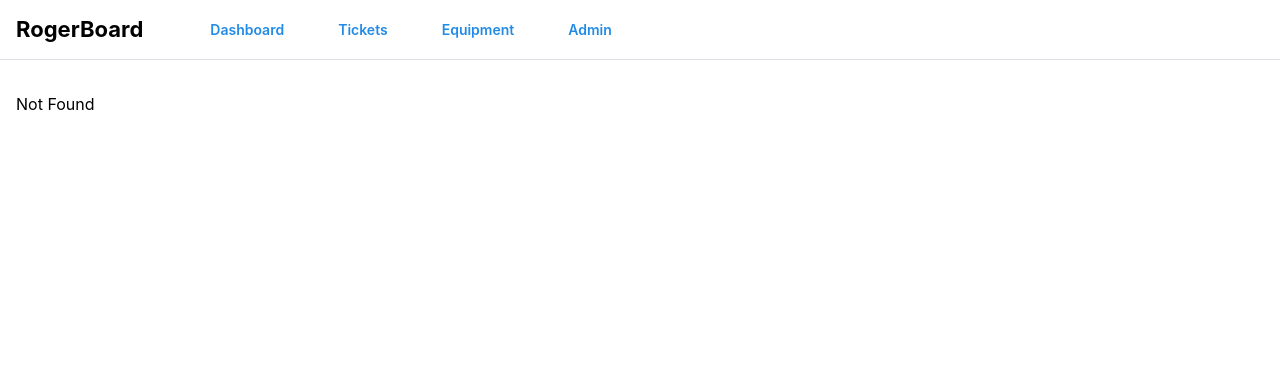
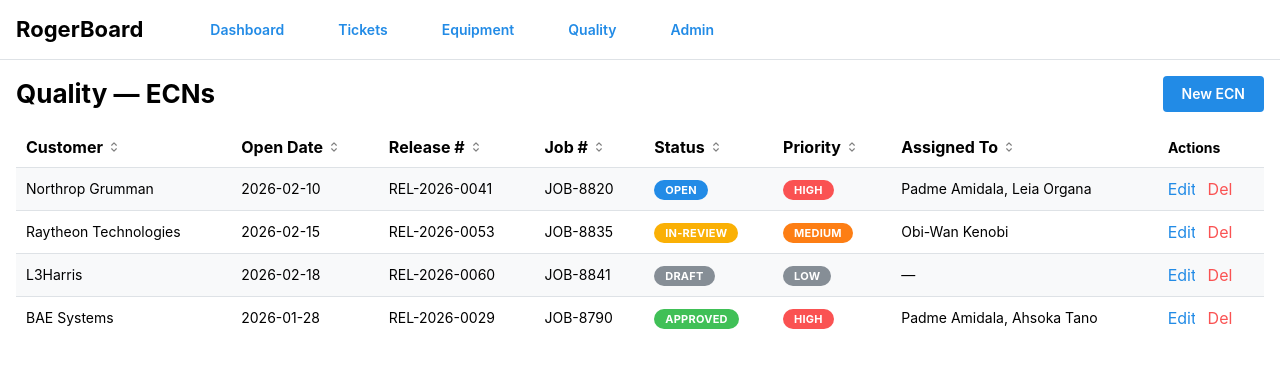
Before and after one commit to pushkatel/v2rogerBoard, a React (Vite) app: page /quality in a window 1280 px wide. Before the commit this address had no page. Shown: the top 368 px of the page. Built offline with nearby package versions, Linux system fonts and the light colour scheme.

Commit message:
feat: add Quality page with ECN tracking and employee assignment

```diff
--- /dev/null
+++ b/src/components/pages/quality/ECNForm.tsx
@@ -0,0 +1,92 @@
+import { Button, Checkbox, Group, MultiSelect, Select, Stack, TextInput } from "@mantine/core";
+import type { UseFormReturnType } from "@mantine/form";
+import type { FormEventHandler } from "react";
+
+import type { ECNPriority, ECNStatus } from "@/types";
+
+interface ECNFormProps {
+  form: UseFormReturnType<{
+    customer: string;
+    openDate: string;
+    releaseNumber: string;
+    jobNumber: string;
+    status: ECNStatus;
+    priority: ECNPriority;
+    assignedEmployeeIds: string[];
+  }>;
+  onSubmit: FormEventHandler<HTMLFormElement>;
+  editing: boolean;
+  employeeOptions: { value: string; label: string }[];
+}
+
+export const ECNForm = ({
+  form,
+  onSubmit,
+  editing,
+  employeeOptions,
+}: ECNFormProps) => (
+  <form onSubmit={onSubmit}>
+    <Stack>
+      <TextInput
+        label="Customer"
+        required
+        {...form.getInputProps("customer")}
+      />
+      <TextInput
+        label="Open Date"
+        type="date"
+        required
+        {...form.getInputProps("openDate")}
+      />
+      <TextInput
+        label="Release Number"
+        required
+        {...form.getInputProps("releaseNumber")}
+      />
+      <TextInput
+        label="Job Number"
+        required
+        {...form.getInputProps("jobNumber")}
+      />
+      <Select
+        label="Status"
+        required
+        data={ecnStatusOptions}
+        {...form.getInputProps("status")}
+      />
+      <Select
+        label="Priority"
+        required
+        data={ecnPriorityOptions}
+        {...form.getInputProps("priority")}
+      />
+      <MultiSelect
+        label="Assigned Employees"
+        data={employeeOptions}
+        searchable
+        renderOption={({ option, checked }) => (
+          <Group gap="sm">
+            <Checkbox checked={checked} onChange={() => {}} tabIndex={-1} readOnly />
+            {option.label}
+          </Group>
+        )}
+        {...form.getInputProps("assignedEmployeeIds")}
+      />
+      <Button type="submit">{editing ? "Update" : "Create"}</Button>
+    </Stack>
+  </form>
+);
+
+const ecnStatusOptions: { value: ECNStatus; label: string }[] = [
+  { value: "draft", label: "Draft" },
+  { value: "open", label: "Open" },
+  { value: "in-review", label: "In Review" },
+  { value: "approved", label: "Approved" },
+  { value: "closed", label: "Closed" },
+];
+
+const ecnPriorityOptions: { value: ECNPriority; label: string }[] = [
+  { value: "low", label: "Low" },
+  { value: "medium", label: "Medium" },
+  { value: "high", label: "High" },
+];
--- /dev/null
+++ b/src/components/pages/quality/Quality.tsx
@@ -0,0 +1,136 @@
+import { Badge, Group, Stack, Title } from "@mantine/core";
+import { useForm } from "@mantine/form";
+import { useDisclosure } from "@mantine/hooks";
+import { useEffect, useMemo, useState } from "react";
+
+import type { Column } from "@/components/shared/DataTable";
+import { DataTable } from "@/components/shared/DataTable";
+import { ModalButton } from "@/components/shared/ModalButton";
+import { useAppContext } from "@/data/AppContext";
+import type { ECN, ECNPriority, ECNStatus } from "@/types";
+import { ecnPriorityColor, ecnStatusColor } from "@/utils";
+
+import { ECNForm } from "./ECNForm";
+
+export const Quality = () => {
+  const { ecns, employees, addECN, updateECN, deleteECN } = useAppContext();
+  const [opened, { open, close }] = useDisclosure(false);
+  const [editing, setEditing] = useState<ECN | null>(null);
+
+  const columns: Column<ECN>[] = useMemo(
+    () => [
+      { header: "Customer", accessor: "customer" },
+      { header: "Open Date", accessor: "openDate" },
+      { header: "Release #", accessor: "releaseNumber" },
+      { header: "Job #", accessor: "jobNumber" },
+      {
+        header: "Status",
+        accessor: (e) => (
+          <Badge color={ecnStatusColor[e.status]}>{e.status}</Badge>
+        ),
+        sortValue: (e) => e.status,
+      },
+      {
+        header: "Priority",
+        accessor: (e) => (
+          <Badge color={ecnPriorityColor[e.priority]}>{e.priority}</Badge>
+        ),
+        sortValue: (e) => e.priority,
+      },
+      {
+        header: "Assigned To",
+        accessor: (e) =>
+          e.assignedEmployeeIds
+            .map((id) => employees.find((emp) => emp.id === id)?.name)
+            .filter(Boolean)
+            .join(", ") || "—",
+        sortValue: (e) =>
+          e.assignedEmployeeIds
+            .map((id) => employees.find((emp) => emp.id === id)?.name ?? "")
+            .join(", "),
+      },
+    ],
+    [employees],
+  );
+
+  const form = useForm({
+    initialValues: {
+      customer: "",
+      openDate: new Date().toISOString().slice(0, 10),
+      releaseNumber: "",
+      jobNumber: "",
+      status: "draft" as ECNStatus,
+      priority: "medium" as ECNPriority,
+      assignedEmployeeIds: [] as string[],
+    },
+  });
+
+  useEffect(() => {
+    if (editing) {
+      form.setValues({
+        customer: editing.customer,
+        openDate: editing.openDate,
+        releaseNumber: editing.releaseNumber,
+        jobNumber: editing.jobNumber,
+        status: editing.status,
+        priority: editing.priority,
+        assignedEmployeeIds: editing.assignedEmployeeIds,
+      });
+    } else {
+      form.reset();
+    }
+    // eslint-disable-next-line react-hooks/exhaustive-deps
+  }, [editing]);
+
+  const handleOpen = (ecn?: ECN) => {
+    setEditing(ecn ?? null);
+    open();
+  };
+
+  const handleClose = () => {
+    close();
+    setEditing(null);
+    form.reset();
+  };
+
+  const handleSubmit = (values: typeof form.values) => {
+    if (editing) {
+      updateECN({ ...editing, ...values });
+    } else {
+      addECN({
+        id: `ecn-${Date.now()}`,
+        ...values,
+      });
+    }
+    handleClose();
+  };
+
+  return (
+    <Stack>
+      <Group justify="space-between">
+        <Title order={2}>Quality — ECNs</Title>
+        <ModalButton
+          label="New ECN"
+          onClick={() => handleOpen()}
+          modalTitle={editing ? "Edit ECN" : "New ECN"}
+          opened={opened}
+          onClose={handleClose}
+          content={
+            <ECNForm
+              form={form}
+              onSubmit={form.onSubmit(handleSubmit)}
+              editing={!!editing}
+              employeeOptions={employees.map((e) => ({ value: e.id, label: e.name }))}
+            />
+          }
+        />
+      </Group>
+      <DataTable
+        columns={columns}
+        data={ecns}
+        onEdit={handleOpen}
+        onDelete={deleteECN}
+      />
+    </Stack>
+  );
+};
--- a/src/data/AppContext.tsx
+++ b/src/data/AppContext.tsx
@@ -1,10 +1,11 @@
 import { createContext, useContext, useState } from "react";
 
-import type { Area, Department, Employee, Equipment, Ticket } from "@/types";
+import type { Area, Department, ECN, Employee, Equipment, Ticket } from "@/types";
 
 import {
   seedAreas,
   seedDepartments,
+  seedECNs,
   seedEmployees,
   seedEquipment,
   seedTickets,
@@ -31,6 +32,10 @@
   addArea: (area: Area) => void;
   updateArea: (area: Area) => void;
   deleteArea: (id: string) => void;
+  ecns: ECN[];
+  addECN: (ecn: ECN) => void;
+  updateECN: (ecn: ECN) => void;
+  deleteECN: (id: string) => void;
 }
 
 const AppContext = createContext<AppContextValue | null>(null);
@@ -48,6 +53,7 @@
   const [employees, setEmployees] = useState<Employee[]>(seedEmployees);
   const [departments, setDepartments] = useState<Department[]>(seedDepartments);
   const [areas, setAreas] = useState<Area[]>(seedAreas);
+  const [ecns, setECNs] = useState<ECN[]>(seedECNs);
 
   const addTicket = (ticket: Ticket) => setTickets((prev) => [...prev, ticket]);
   const updateTicket = (ticket: Ticket) =>
@@ -79,6 +85,11 @@
     setAreas((prev) => prev.map((a) => (a.id === area.id ? area : a)));
   const deleteArea = (id: string) => setAreas((prev) => prev.filter((a) => a.id !== id));
 
+  const addECN = (ecn: ECN) => setECNs((prev) => [...prev, ecn]);
+  const updateECN = (ecn: ECN) =>
+    setECNs((prev) => prev.map((e) => (e.id === ecn.id ? ecn : e)));
+  const deleteECN = (id: string) => setECNs((prev) => prev.filter((e) => e.id !== id));
+
   return (
     <AppContext.Provider
       value={{
@@ -102,6 +113,10 @@
         addArea,
         updateArea,
         deleteArea,
+        ecns,
+        addECN,
+        updateECN,
+        deleteECN,
       }}
     >
       {children}
--- a/src/data/seed.ts
+++ b/src/data/seed.ts
@@ -1,4 +1,4 @@
-import type { Area, Department, Employee, Equipment, Ticket } from "@/types";
+import type { Area, Department, ECN, Employee, Equipment, Ticket } from "@/types";
 
 export const seedDepartments: Department[] = [
   { id: "dept-1", name: "Engineering" },
@@ -337,3 +337,46 @@
     createdAt: "2026-02-23",
   },
 ];
+
+export const seedECNs: ECN[] = [
+  {
+    id: "ecn-1",
+    customer: "Northrop Grumman",
+    openDate: "2026-02-10",
+    releaseNumber: "REL-2026-0041",
+    jobNumber: "JOB-8820",
+    status: "open",
+    priority: "high",
+    assignedEmployeeIds: ["emp-5", "emp-2"],
+  },
+  {
+    id: "ecn-2",
+    customer: "Raytheon Technologies",
+    openDate: "2026-02-15",
+    releaseNumber: "REL-2026-0053",
+    jobNumber: "JOB-8835",
+    status: "in-review",
+    priority: "medium",
+    assignedEmployeeIds: ["emp-6"],
+  },
+  {
+    id: "ecn-3",
+    customer: "L3Harris",
+    openDate: "2026-02-18",
+    releaseNumber: "REL-2026-0060",
+    jobNumber: "JOB-8841",
+    status: "draft",
+    priority: "low",
+    assignedEmployeeIds: [],
+  },
+  {
+    id: "ecn-4",
+    customer: "BAE Systems",
+    openDate: "2026-01-28",
+    releaseNumber: "REL-2026-0029",
+    jobNumber: "JOB-8790",
+    status: "approved",
+    priority: "high",
+    assignedEmployeeIds: ["emp-5", "emp-8"],
+  },
+];
--- a/src/routeTree.gen.ts
+++ b/src/routeTree.gen.ts
@@ -10,6 +10,7 @@
 
 import { Route as rootRouteImport } from './routes/__root'
 import { Route as TicketsRouteImport } from './routes/tickets'
+import { Route as QualityRouteImport } from './routes/quality'
 import { Route as EquipmentRouteImport } from './routes/equipment'
 import { Route as AdminRouteImport } from './routes/admin'
 import { Route as IndexRouteImport } from './routes/index'
@@ -17,6 +18,11 @@
 const TicketsRoute = TicketsRouteImport.update({
   id: '/tickets',
   path: '/tickets',
+  getParentRoute: () => rootRouteImport,
+} as any)
+const QualityRoute = QualityRouteImport.update({
+  id: '/quality',
+  path: '/quality',
   getParentRoute: () => rootRouteImport,
 } as any)
 const EquipmentRoute = EquipmentRouteImport.update({
@@ -39,12 +45,14 @@
   '/': typeof IndexRoute
   '/admin': typeof AdminRoute
   '/equipment': typeof EquipmentRoute
+  '/quality': typeof QualityRoute
   '/tickets': typeof TicketsRoute
 }
 export interface FileRoutesByTo {
   '/': typeof IndexRoute
   '/admin': typeof AdminRoute
   '/equipment': typeof EquipmentRoute
+  '/quality': typeof QualityRoute
   '/tickets': typeof TicketsRoute
 }
 export interface FileRoutesById {
@@ -52,20 +60,22 @@
   '/': typeof IndexRoute
   '/admin': typeof AdminRoute
   '/equipment': typeof EquipmentRoute
+  '/quality': typeof QualityRoute
   '/tickets': typeof TicketsRoute
 }
 export interface FileRouteTypes {
   fileRoutesByFullPath: FileRoutesByFullPath
-  fullPaths: '/' | '/admin' | '/equipment' | '/tickets'
+  fullPaths: '/' | '/admin' | '/equipment' | '/quality' | '/tickets'
   fileRoutesByTo: FileRoutesByTo
-  to: '/' | '/admin' | '/equipment' | '/tickets'
-  id: '__root__' | '/' | '/admin' | '/equipment' | '/tickets'
+  to: '/' | '/admin' | '/equipment' | '/quality' | '/tickets'
+  id: '__root__' | '/' | '/admin' | '/equipment' | '/quality' | '/tickets'
   fileRoutesById: FileRoutesById
 }
 export interface RootRouteChildren {
   IndexRoute: typeof IndexRoute
   AdminRoute: typeof AdminRoute
   EquipmentRoute: typeof EquipmentRoute
+  QualityRoute: typeof QualityRoute
   TicketsRoute: typeof TicketsRoute
 }
 
@@ -76,6 +86,13 @@
       path: '/tickets'
       fullPath: '/tickets'
       preLoaderRoute: typeof TicketsRouteImport
+      parentRoute: typeof rootRouteImport
+    }
+    '/quality': {
+      id: '/quality'
+      path: '/quality'
+      fullPath: '/quality'
+      preLoaderRoute: typeof QualityRouteImport
       parentRoute: typeof rootRouteImport
     }
     '/equipment': {
@@ -106,6 +123,7 @@
   IndexRoute: IndexRoute,
   AdminRoute: AdminRoute,
   EquipmentRoute: EquipmentRoute,
+  QualityRoute: QualityRoute,
   TicketsRoute: TicketsRoute,
 }
 export const routeTree = rootRouteImport
--- a/src/routes/__root.tsx
+++ b/src/routes/__root.tsx
@@ -21,6 +21,9 @@
                 <Link to="/equipment">
                   <Button variant="subtle">Equipment</Button>
                 </Link>
+                <Link to="/quality">
+                  <Button variant="subtle">Quality</Button>
+                </Link>
                 <Link to="/admin">
                   <Button variant="subtle">Admin</Button>
                 </Link>
--- /dev/null
+++ b/src/routes/quality.tsx
@@ -0,0 +1,7 @@
+import { createFileRoute } from "@tanstack/react-router";
+
+import { Quality } from "@/components/pages/quality/Quality";
+
+export const Route = createFileRoute("/quality")({
+  component: Quality,
+});
--- a/src/utils.ts
+++ b/src/utils.ts
@@ -1,4 +1,11 @@
-import type { EquipmentStatus, TicketPriority, TicketStatus, TicketType } from "./types";
+import type {
+  ECNPriority,
+  ECNStatus,
+  EquipmentStatus,
+  TicketPriority,
+  TicketStatus,
+  TicketType,
+} from "./types";
 
 export const ticketStatusColor: Record<TicketStatus, string> = {
   open: "blue",
@@ -22,3 +29,17 @@
   maintenance: "yellow",
   offline: "red",
 };
+
+export const ecnStatusColor: Record<ECNStatus, string> = {
+  draft: "gray",
+  open: "blue",
+  "in-review": "yellow",
+  approved: "green",
+  closed: "red",
+};
+
+export const ecnPriorityColor: Record<ECNPriority, string> = {
+  low: "gray",
+  medium: "orange",
+  high: "red",
+};
```
Also changed, not shown: src/types.ts (+14 -0 lines).
